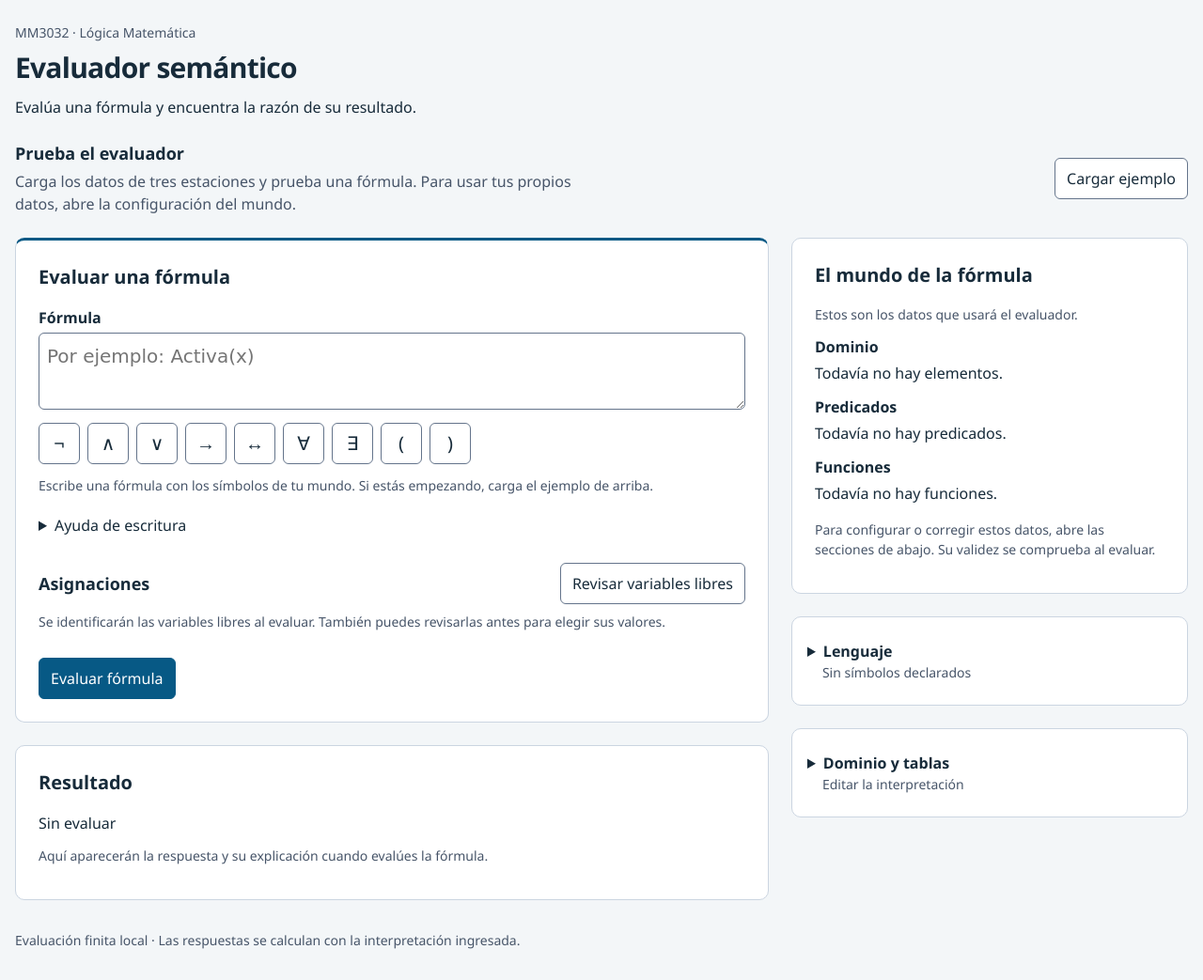
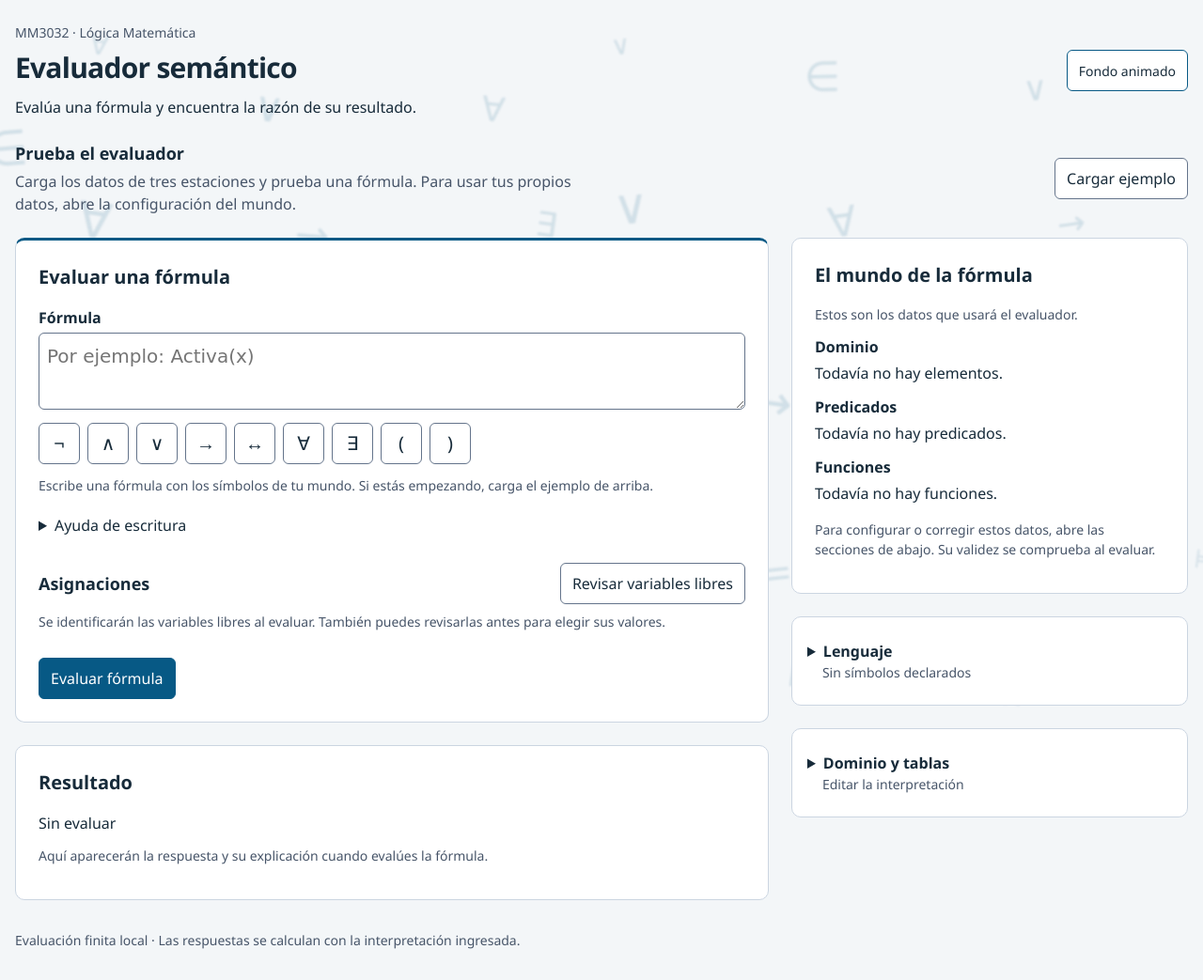
Before and after one commit to hmndzzl/LM_P3, a plain HTML site: page frontend/index.html in a window 1280 px wide. Shown: the whole page at 94% size. Drawn offline with Linux system fonts and the light colour scheme.

Commit message:
feat: agregar un fondo matematico animado y pausable

```diff
--- /dev/null
+++ b/frontend/css/background.css
@@ -0,0 +1,68 @@
+/* Los símbolos quedan detrás de superficies opacas y nunca interceptan clics. */
+.math-background {
+  position: fixed;
+  inset: 0;
+  z-index: 0;
+  overflow: hidden;
+  pointer-events: none;
+}
+
+.math-background span {
+  position: absolute;
+  color: var(--action-primary);
+  opacity: .14;
+  filter: blur(1.2px);
+  font-family: "Cambria Math", "DejaVu Sans", serif;
+  animation: float-symbol 9s ease-in-out infinite alternate;
+}
+
+.math-background span::before {
+  content: attr(data-symbol);
+}
+
+.page-header, main, footer, .skip-link {
+  position: relative;
+  z-index: 1;
+}
+
+.skip-link {
+  position: absolute;
+}
+
+.math-background.paused span {
+  animation-play-state: paused;
+}
+
+#background-motion {
+  font-size: .875rem;
+}
+
+#background-motion[aria-pressed=true] {
+  border-color: var(--action-primary);
+}
+
+#background-motion:disabled {
+  cursor: default;
+  opacity: 1;
+}
+
+@keyframes float-symbol {
+  from {
+    transform: translate(-28px, 28px) rotate(-8deg);
+  }
+  to {
+    transform: translate(32px, -36px) rotate(8deg);
+  }
+}
+
+@media (prefers-reduced-motion: reduce) {
+  .math-background span {
+    animation: none;
+  }
+}
+
+@media print {
+  .math-background, #background-motion {
+    display: none;
+  }
+}
--- a/frontend/index.html
+++ b/frontend/index.html
@@ -7,9 +7,11 @@
   <link rel="icon" href="data:,">
   <link rel="stylesheet" href="/css/tokens.css">
   <link rel="stylesheet" href="/css/styles.css">
+  <link rel="stylesheet" href="/css/background.css">
   <script type="module" src="/js/app.js"></script>
 </head>
 <body>
+  <div id="math-background" class="math-background" aria-hidden="true"></div>
   <a class="skip-link" href="#formula">Saltar al editor</a>
   <header class="page-header">
     <div>
@@ -17,6 +19,7 @@
       <h1>Evaluador semántico</h1>
       <p>Evalúa una fórmula y encuentra la razón de su resultado.</p>
     </div>
+    <button id="background-motion" type="button" aria-pressed="true">Fondo animado</button>
   </header>
   <main>
     <section class="start-guide" aria-labelledby="start-title">
--- a/frontend/js/app.js
+++ b/frontend/js/app.js
@@ -6,6 +6,7 @@ import { clearErrors, showErrors } from './errors.js';
 import { showResult } from './evidence.js';
 import { initializeFormulaEditor } from './formula.js';
 import { clearComparison, setComparisonBase, initializeComparison } from './comparison.js';
+import { initializeBackground } from './background.js';
 
 const $ = (id) => document.getElementById(id);
 let revision = 0;
@@ -75,6 +76,7 @@ $('analyze').addEventListener('click', () => run(false));
 initializeEditors();
 initializeFormulaEditor();
 initializeComparison();
+initializeBackground();
 $('load-example').addEventListener('click', () => {
   if (dirty && !confirm('Se reemplazarán tus datos por el ejemplo. ¿Continuar?')) return;
   invalidate();
--- /dev/null
+++ b/frontend/js/background.js
@@ -0,0 +1,29 @@
+// Fondo decorativo independiente de la evaluación y de sus datos.
+export function initializeBackground() {
+  const background = document.getElementById('math-background');
+  const toggle = document.getElementById('background-motion');
+  const preference = matchMedia('(prefers-reduced-motion: reduce)');
+  const symbols = ['∀', '∃', '¬', '∧', '∨', '→', '↔', '⊨', '∈'];
+  for (let index = 0; index < 36; index += 1) {
+    const symbol = document.createElement('span');
+    symbol.dataset.symbol = symbols[index % symbols.length];
+    symbol.style.left = `${(index * 37 + 5) % 100}%`;
+    symbol.style.top = `${(index * 23 + 8) % 100}%`;
+    symbol.style.fontSize = `${28 + (index % 4) * 8}px`;
+    symbol.style.animationDelay = `${-index * 1.3}s`;
+    symbol.style.animationDuration = `${5 + index % 4}s`;
+    background.append(symbol);
+  }
+  function applyPreference() {
+    toggle.disabled = preference.matches;
+    toggle.setAttribute('aria-pressed', String(!preference.matches));
+    background.classList.toggle('paused', preference.matches);
+    toggle.title = preference.matches ? 'Movimiento desactivado por tu preferencia de accesibilidad' : 'Activar o pausar el movimiento del fondo';
+  }
+  toggle.addEventListener('click', () => {
+    const paused = background.classList.toggle('paused');
+    toggle.setAttribute('aria-pressed', String(!paused));
+  });
+  preference.addEventListener('change', applyPreference);
+  applyPreference();
+}
--- /dev/null
+++ b/tests/ui/background.js
@@ -0,0 +1,25 @@
+(() => {
+  const background = document.getElementById('math-background');
+  const toggle = document.getElementById('background-motion');
+  const symbol = background.firstElementChild;
+  const checks = [];
+  const assert = (condition, message) => {
+    if (!condition) throw new Error(message);
+    checks.push(message);
+  };
+  assert(background.children.length === 36 && background.getAttribute('aria-hidden') === 'true',
+    'Los símbolos decorativos quedan fuera del árbol accesible');
+  assert(getComputedStyle(background).pointerEvents === 'none', 'El fondo no intercepta controles');
+  if (matchMedia('(prefers-reduced-motion: reduce)').matches) {
+    assert(getComputedStyle(symbol).animationName === 'none' && toggle.disabled,
+      'La preferencia de movimiento reducido desactiva la animación');
+  } else {
+    assert(Number.parseFloat(getComputedStyle(symbol).animationDuration) === 5, 'Movimiento medio con ciclos de cinco a ocho segundos');
+    toggle.click();
+    assert(getComputedStyle(symbol).animationPlayState === 'paused'
+      && toggle.getAttribute('aria-pressed') === 'false', 'El botón pausa el fondo');
+    toggle.click();
+    assert(getComputedStyle(symbol).animationPlayState === 'running', 'El botón permite reanudarlo');
+  }
+  return { passed: checks.length, checks };
+})()
```
Also changed, not shown: 2 other files.
